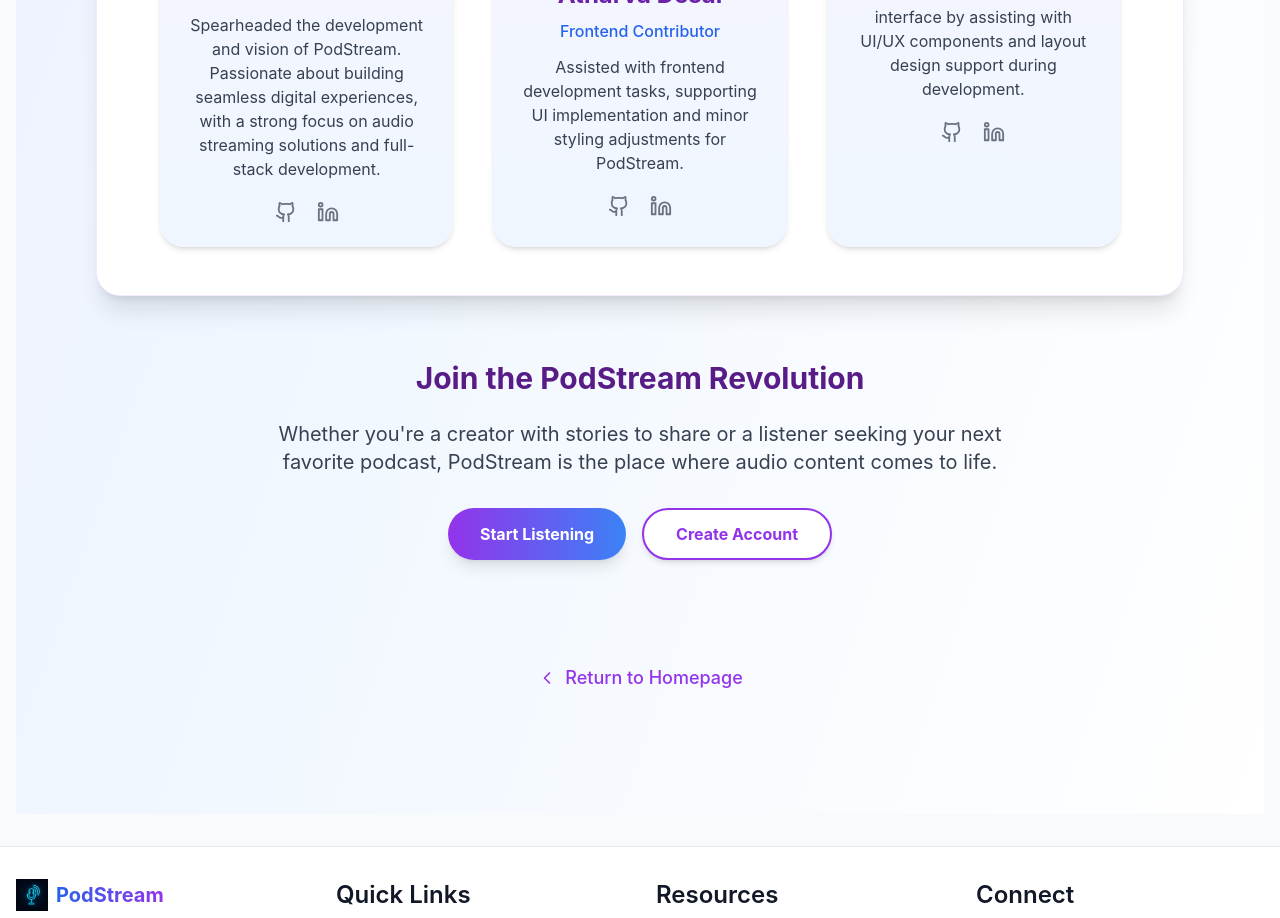
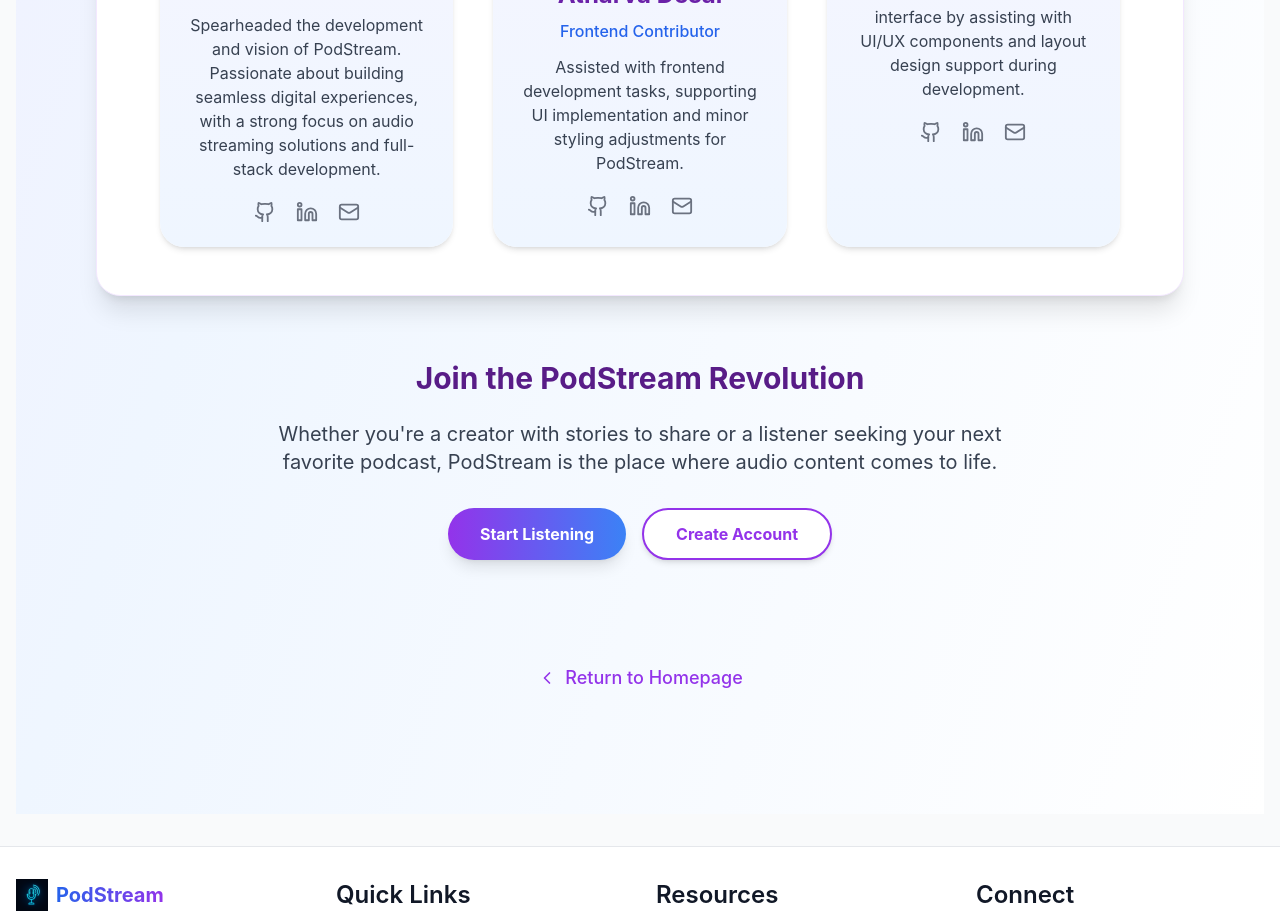
Before and after one commit to raj-deshmukh6403/Podstream, a React (Vite) app in the folder client/: page /about in a window 1280 px wide. Shown: the part 2940-3858 px from the top of the page. Built offline with nearby package versions, Linux system fonts and the light colour scheme.

Commit message:
Test54 Commit

```diff
--- a/client/src/pages/about.jsx
+++ b/client/src/pages/about.jsx
@@ -14,6 +14,7 @@ import {
   Mic,
   Radio,
   Speaker,
+  Mail
 } from "lucide-react";
 import { Link } from "react-router-dom";
 import { motion } from "framer-motion";
@@ -27,6 +28,7 @@ const developers = [
     social: {
       github: "https://github.com/raj-deshmukh6403",
       linkedin: "https://www.linkedin.com/in/rajvardhan-deshmukh-323787229/",
+      email: "rajvardhanhd6403@gmail.com"
     },
   },
   {
@@ -37,6 +39,7 @@ const developers = [
     social: {
       github: "https://github.com/iatharva6119",
       linkedin: "https://www.linkedin.com/in/atharva-desai-754630252/",
+      email: "atharva@podstream.com"
     },
   },
   {
@@ -47,6 +50,7 @@ const developers = [
     social: {
       github: "https://github.com/infinityedge24",
       linkedin: "https://www.linkedin.com/in/aryan-jadhav-23a232260/",
+      email: "aryanjadhav1128@gmail.com"
     },
   },
 ];
@@ -273,6 +277,16 @@ const About = () => {
                           <Linkedin size={22} />
                         </a>
                       )}
+                      {developer.social.email && (
+                        <a
+                          href={`mailto:${developer.social.email}`}
+                          className="text-gray-500 hover:text-green-600 transition-colors duration-200"
+                          target="_blank"
+                          rel="noopener noreferrer"
+                        >
+                          <Mail size={22} />
+                        </a>
+                      )}
                     </div>
                   </div>
                 </motion.div>
```
